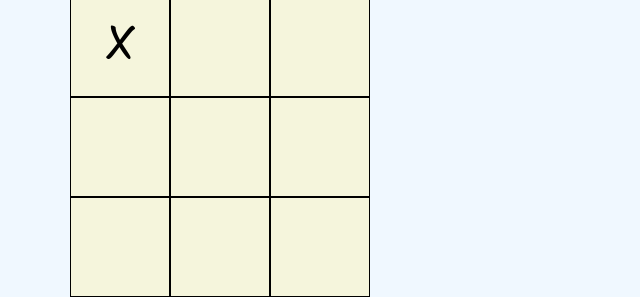
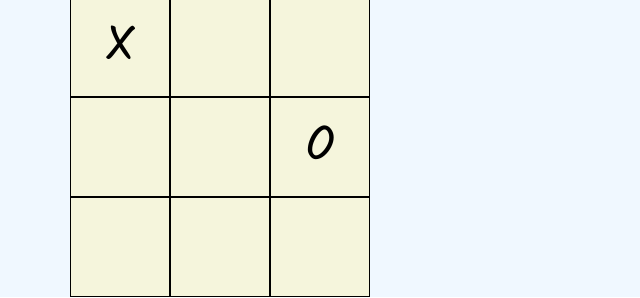
Before and after one commit to jesesse/tic-tac-toe-final, a plain HTML site: page index.html in a window 1280 px wide. Both pictures are taken after a click on the element 540 px from the left and 292 px from the top of the page. Shown: the part 245-543 px from the top of the page, 420-1060 px from the left. Drawn offline with Linux system fonts and the light colour scheme.

```diff
--- a/javascript.js
+++ b/javascript.js
@@ -1,11 +1,10 @@
+
 //FACTORY FUNCTION FOR CREATING PLAYERS
 const player = function (mark) {
     return {
         mark
     }
 }
-
-
 
 
 //MODULE FOR HANDLING GAMEBOARD DATA
@@ -15,6 +14,7 @@ const gameboardData = (() => {
 
     function createGameboard() {
         gameboard = [];
+        freeSquares = [];
         for (i = 0; i < 9; i++) {
             let newSquare = document.createElement('div');
             newSquare.classList.add('square');
@@ -33,8 +33,6 @@ const gameboardData = (() => {
         getGameboard
     }
 })();
-
-
 
 
 //MODULE FOR TAKING CARE OF UI.
@@ -73,51 +71,54 @@ const displayController = (() => {
 })();
 
 
-
-
-
-
-
-
-
-
 //MODULE FOR GAME FLOW AND LOGIC
 const gameControl = (() => {
 
+
     let player1;
-    let player2;
+    let computerAI;
     let currentPlayer;
-    let moves;
+    let totalMoves;
     let win;
 
     newGame();
 
-    //Resets all previous conditions and starts a new game.
-    //Clears the gameboard and renders and ampty gameboard.
+    //Sets up a new game by reseting all previous conditions and clears the gameboard and renders an empty gameboard.
     function newGame() {
         player1 = player('X');
-        player2 = player('O');
+        computerAI = player('O');
         currentPlayer = player1;
-        moves = 9;
+        totalMoves = 9;
         win = false;
-
         gameboardData.createGameboard();
         displayController.renderGameboard();
         displayController.clearGameOver();
     }
 
 
-    /* Sets a currentPlayers mark on the gameboard and calls for function to check if they have won, or if its a draw. if not, changeplayer and continue the game. */
+    /* Sets a currentPlayers mark on the gameboard and calls for function to check for conditions for game over. if not, changeplayer and continue the game. If square is already filled or game is already won, cannot click the square.
+
+    This function first launches when a player has pressed a gameboard square. And after that it is automatically called again for AIs turn. */
     function setMark(square) {
+        if (currentPlayer == computerAI) square = aiChooseSquare();
         if (square.textContent || win) return;
         square.textContent = currentPlayer.mark;
-        moves--;
+        totalMoves--;
         if (checkForGameOver()) gameOver();
         else changeCurrentPlayer();
     }
 
-    /*Sets the logic for conditions for the ending of the game: win or a draw.
-    */
+    /*Randomly chooses an empty square from the gameboard array for the AI to set mark on. */
+    function aiChooseSquare(){
+        let randomIndex = Math.floor(Math.random() * (8 - 0 + 1) + 0);
+        while (gameboardData.getGameboard()[randomIndex].textContent) {
+            randomIndex = Math.floor(Math.random() * (8 - 0 + 1) + 0);
+        }
+        return gameboardData.getGameboard()[randomIndex]
+
+    }
+
+    /*Sets the logic for conditions for the ending of the game: win or a draw.*/
     function checkForGameOver() {
 
         //CHECK FOR ROW WINS:
@@ -155,18 +156,22 @@ const gameControl = (() => {
                 return true;
             };
 
-        if (moves == 0) return true;
+        if (totalMoves == 0) return true;
     }
 
+    /*Changes current player. If the next round is AIs turn, call setMark immediatley for AI to make its move. Else change current player to player to wait for user to make their move.*/
     function changeCurrentPlayer() {
-        if (currentPlayer == player1) currentPlayer = player2;
+        if (currentPlayer == player1) {
+            currentPlayer = computerAI;
+            setMark();
+        }
         else currentPlayer = player1;
     }
 
       /*Sets the correct message to be displayed for user when the game is over and calls the displayController to show it and prompt a newgame option*/
       function gameOver() {
         let message;
-        if (moves == 0 && win == false) message = "IT'S A DRAW"
+        if (totalMoves == 0 && win == false) message = "IT'S A DRAW."
         else message = currentPlayer.mark + " WINS!"
         displayController.showGameOver(message);
     }
--- a/style.css
+++ b/style.css
@@ -59,6 +59,7 @@ main {
 }
 
 button {
+    margin-top: 10px;
     padding: 5px 20px;
     border-radius: 10px;
 }
```
